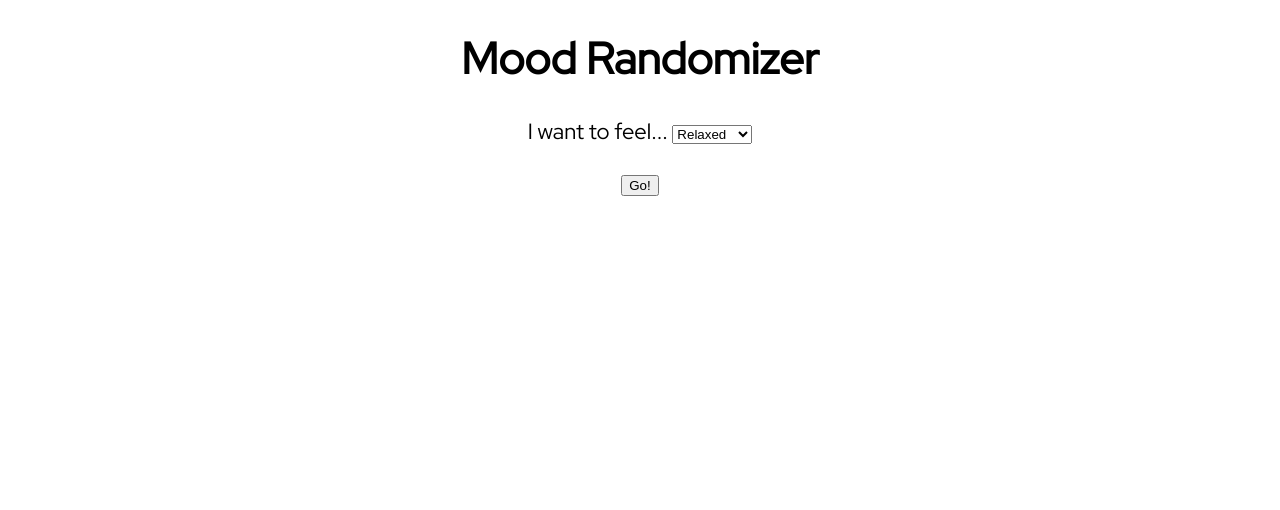
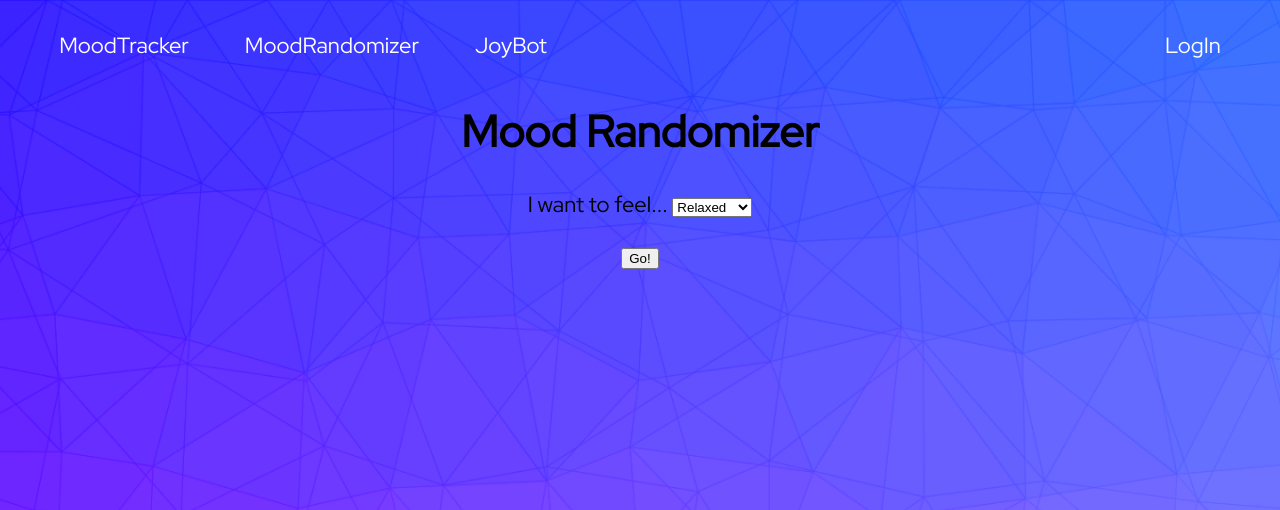
Before and after one commit to TurtleNinja/error404-mood-not-found, a Flask app: template flaskr/templates/moodrandhome.html in a window 1280 px wide. Shown: the top 510 px of the page. Run offline with Flask 2, Linux system fonts and the light colour scheme; the template is opened without the code that fills it, so the values that code supplies are empty.

Commit message:
added navbar

```diff
--- a/flaskr/templates/moodrandhome.html
+++ b/flaskr/templates/moodrandhome.html
@@ -5,10 +5,11 @@
     <meta http-equiv="X-UA-Compatible" content="IE=edge">
     <meta name="viewport" content="width=device-width, initial-scale=1">
     <link href="https://fonts.googleapis.com/css?family=Red Hat Display" rel="stylesheet">
+    <link href="../static/mood.css" type="text/css" rel="stylesheet" >
+
     <style>
     h1 {text-align: center;}
     p {text-align: center;}
-    div {text-align: center;}
     body {
       font-family: 'Red Hat Display';font-size: 22px;
     }
@@ -19,13 +20,20 @@
 
     <title>Mood Randomizer</title>
 
-    <!-- import the webpage's stylesheet -->
-    <link rel="stylesheet" href="/style.css">
-
-    <!-- import the webpage's javascript file -->
-    <script src="/script.js" defer></script>
   </head>
   <body>
+
+    <div class="navbar">
+        <div class="left">
+            <a href="">MoodTracker</a>
+            <a href="">MoodRandomizer</a>
+            <a href="">JoyBot</a>
+        </div>
+        <div class="right">
+            <a href="">LogIn</a>
+        </div>
+    </div>
+
     <h1>Mood Randomizer</h1>
 
     <p>
```
